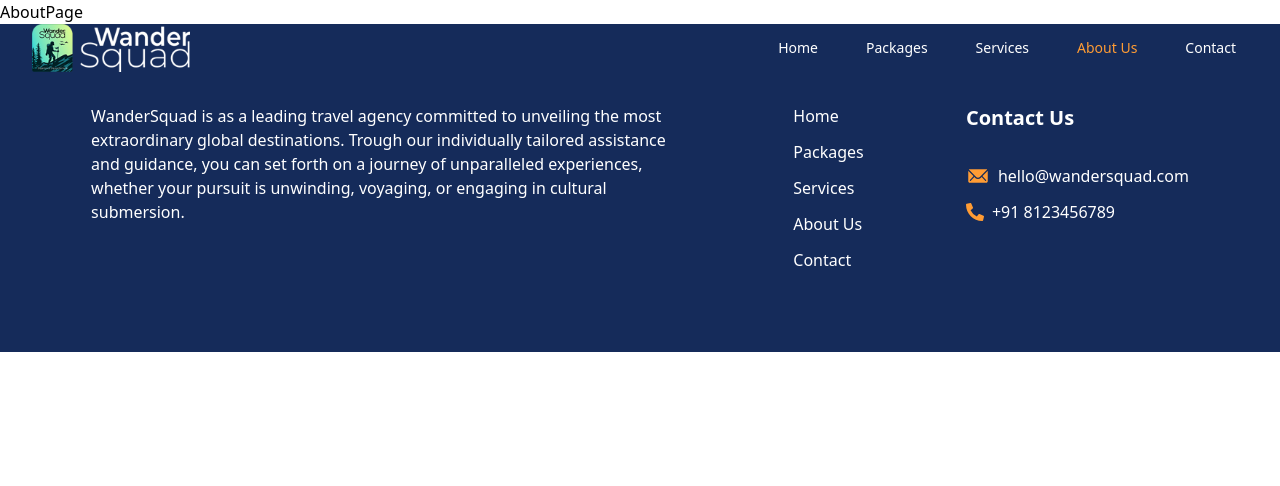
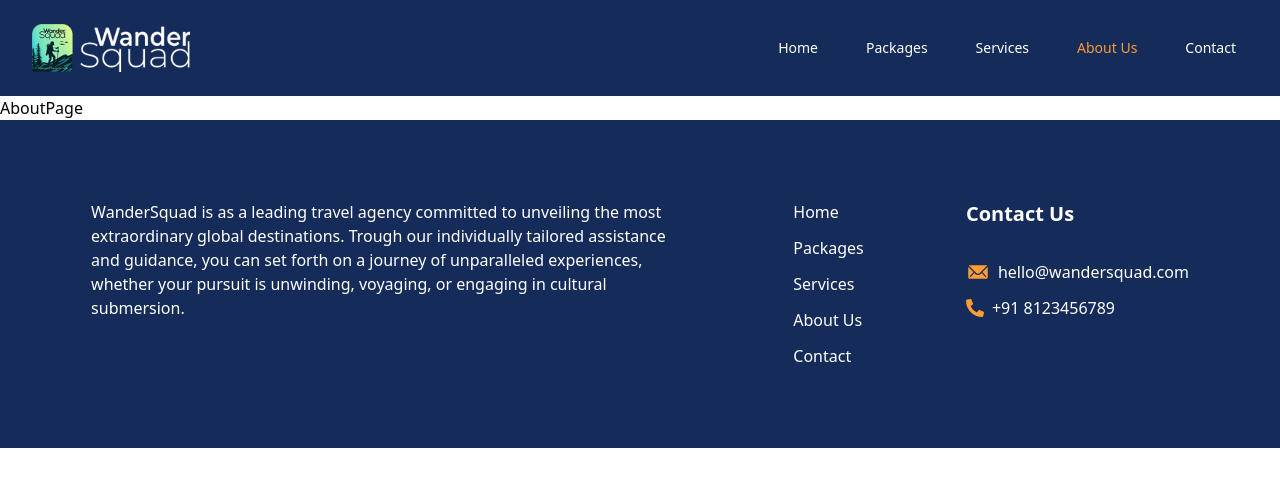
Before and after one commit to Fica-Web/wanderSquad, a React (Vite) app in the folder frontend/: page /about in a window 1280 px wide. Shown: the top 486 px of the page. Built offline with nearby package versions, Linux system fonts and the light colour scheme; a web font is replaced by a local one.

Commit message:
minor upate

```diff
--- a/frontend/src/pages/AboutPage.jsx
+++ b/frontend/src/pages/AboutPage.jsx
@@ -3,6 +3,7 @@ import React from 'react'
 const AboutPage = () => {
     return (
         <div>
+            <div className='h-24 w-full bg-primary'></div>
             AboutPage
         </div>
     )
--- a/frontend/src/pages/ContactPage.jsx
+++ b/frontend/src/pages/ContactPage.jsx
@@ -3,6 +3,7 @@ import React from 'react'
 const ContactPage = () => {
     return (
         <div>
+            <div className='h-24 w-full bg-primary'></div>
             ContactPage
         </div>
     )
--- a/frontend/src/pages/PackagePage.jsx
+++ b/frontend/src/pages/PackagePage.jsx
@@ -3,6 +3,7 @@ import React from 'react'
 const Packages = () => {
     return (
         <div>
+            <div className='h-24 w-full bg-primary'></div>
             Packages
         </div>
     )
--- a/frontend/src/pages/ServicePage.jsx
+++ b/frontend/src/pages/ServicePage.jsx
@@ -3,6 +3,7 @@ import React from 'react'
 const Services = () => {
     return (
         <div>
+            <div className='h-24 w-full bg-primary'></div>
             Services
         </div>
     )
```
